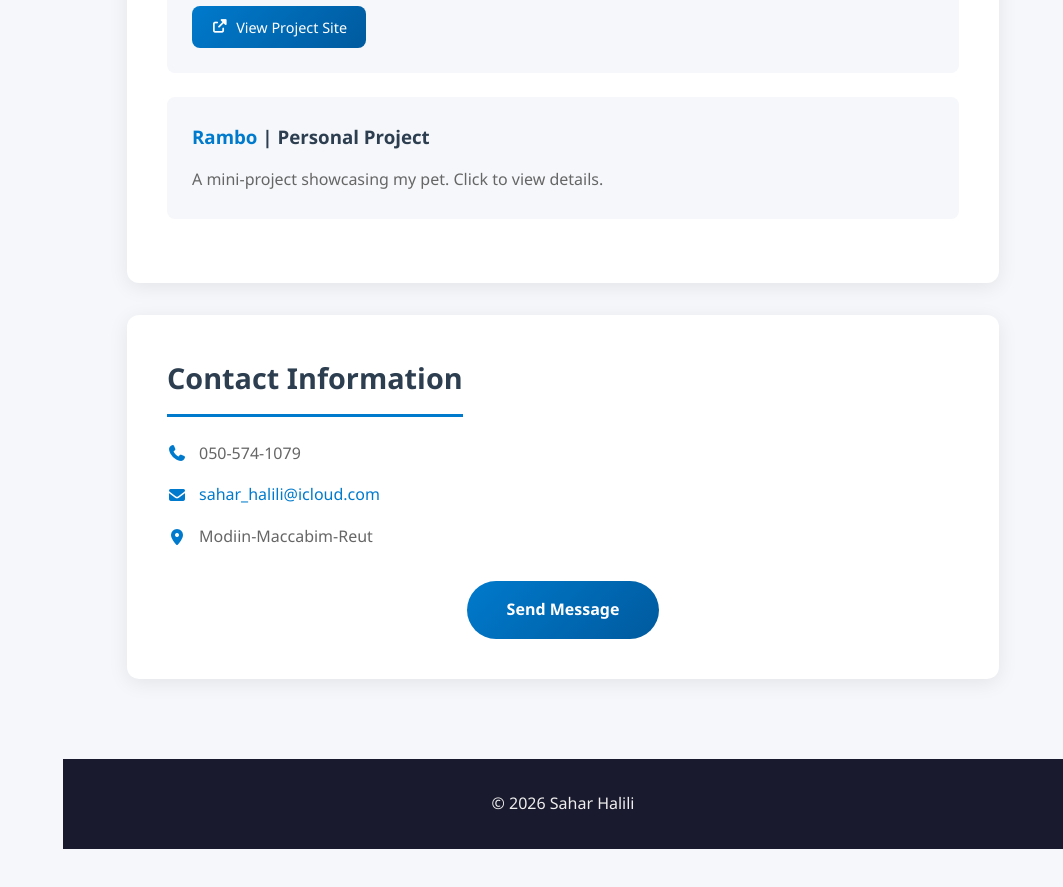
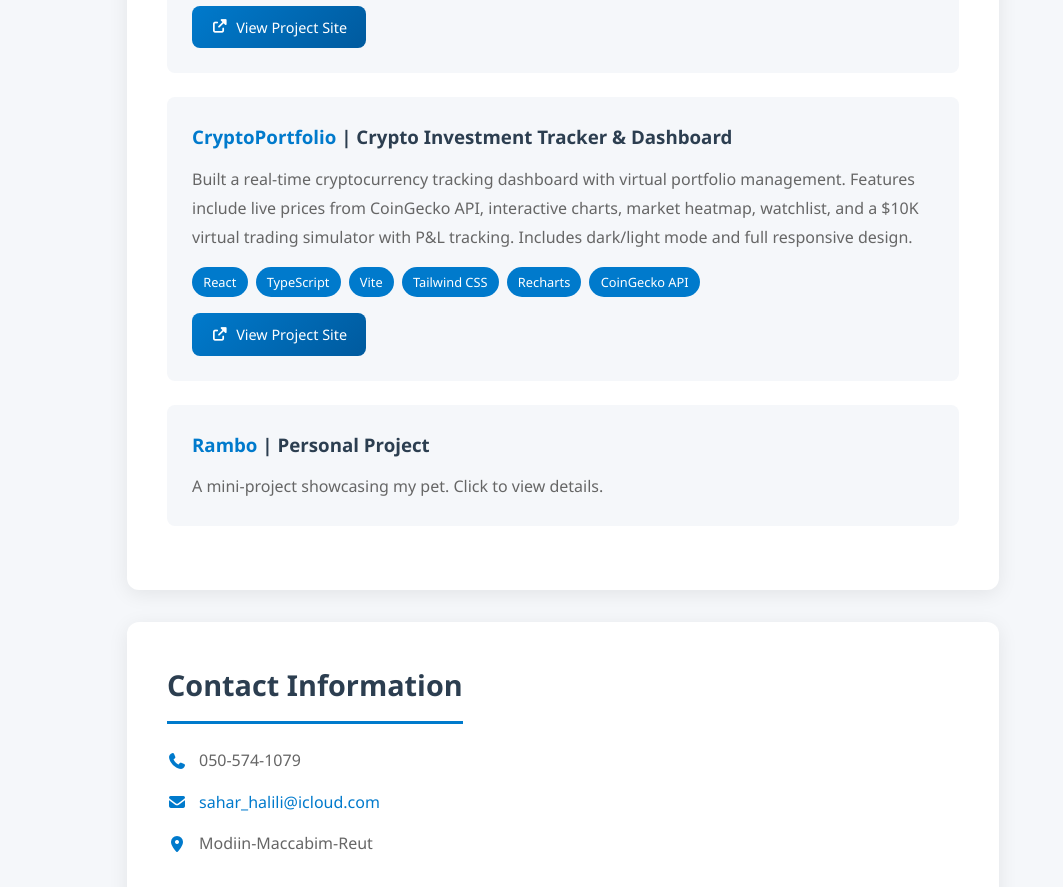
Before and after one commit to SaharHalili95/html-portfolio, a React (Vite) app: page / in a window 1280 px wide. Shown: the part 2880-3767 px from the top of the page, without its empty margins (217-1280 px from the left). Before the commit the page ends 3729 px from the top, so only its background shows below. Built offline with nearby package versions, Linux system fonts and the light colour scheme.

Commit message:
Add CryptoPortfolio project to portfolio
Co-Authored-By: Claude Opus 4.6 <noreply@anthropic.com>

```diff
--- a/src/data/portfolioData.ts
+++ b/src/data/portfolioData.ts
@@ -80,6 +80,15 @@ export const projectsData = [
     demoLink: "https://saharhalili95.github.io/interview-prep-tracker/",
   },
   {
+    title: "CryptoPortfolio",
+    subtitle: "Crypto Investment Tracker & Dashboard",
+    description:
+      "Built a real-time cryptocurrency tracking dashboard with virtual portfolio management. Features include live prices from CoinGecko API, interactive charts, market heatmap, watchlist, and a $10K virtual trading simulator with P&L tracking. Includes dark/light mode and full responsive design.",
+    technologies: ["React", "TypeScript", "Vite", "Tailwind CSS", "Recharts", "CoinGecko API"],
+    link: "https://github.com/SaharHalili95/crypto-portfolio",
+    demoLink: "https://saharhalili95.github.io/crypto-portfolio/",
+  },
+  {
     title: "Rambo",
     subtitle: "Personal Project",
     description: "A mini-project showcasing my pet. Click to view details.",
```
